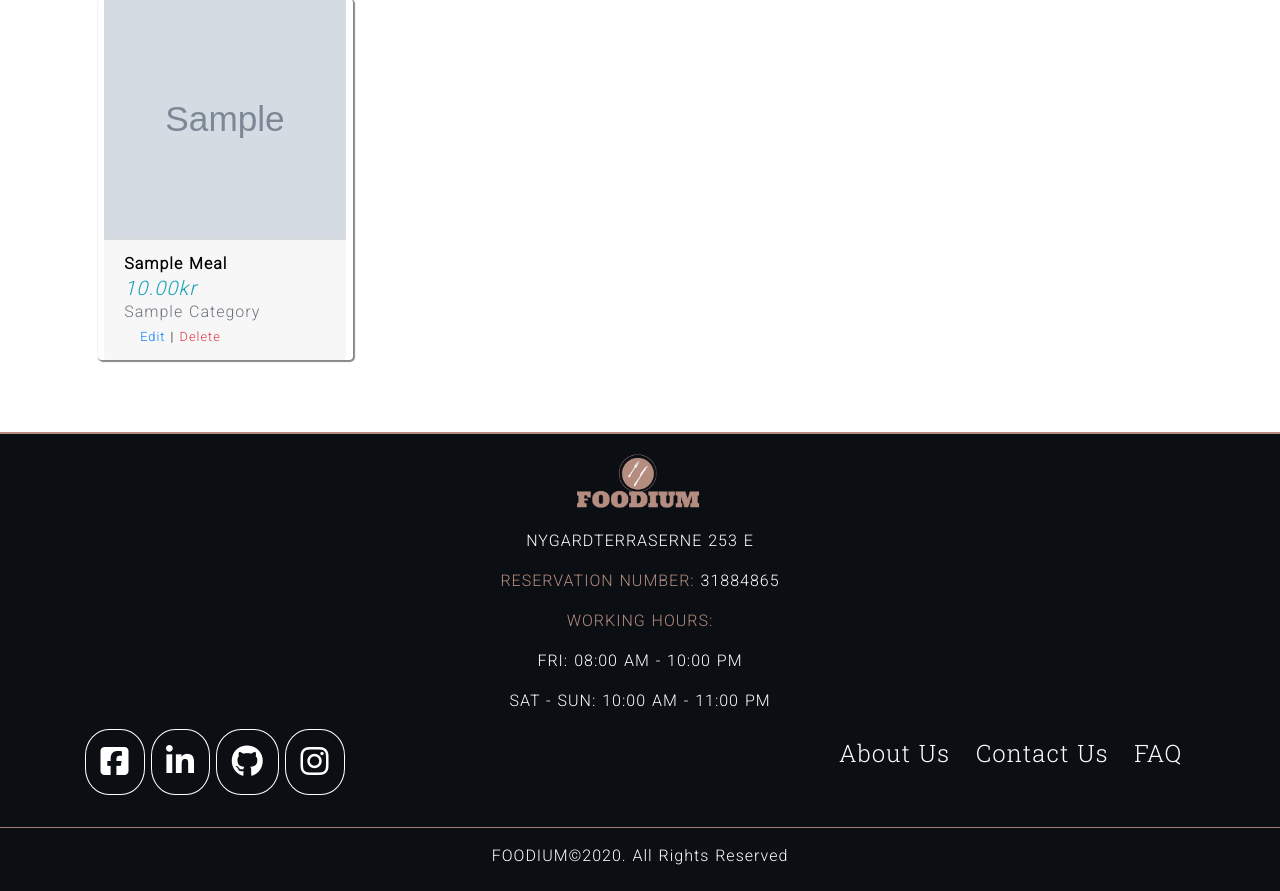
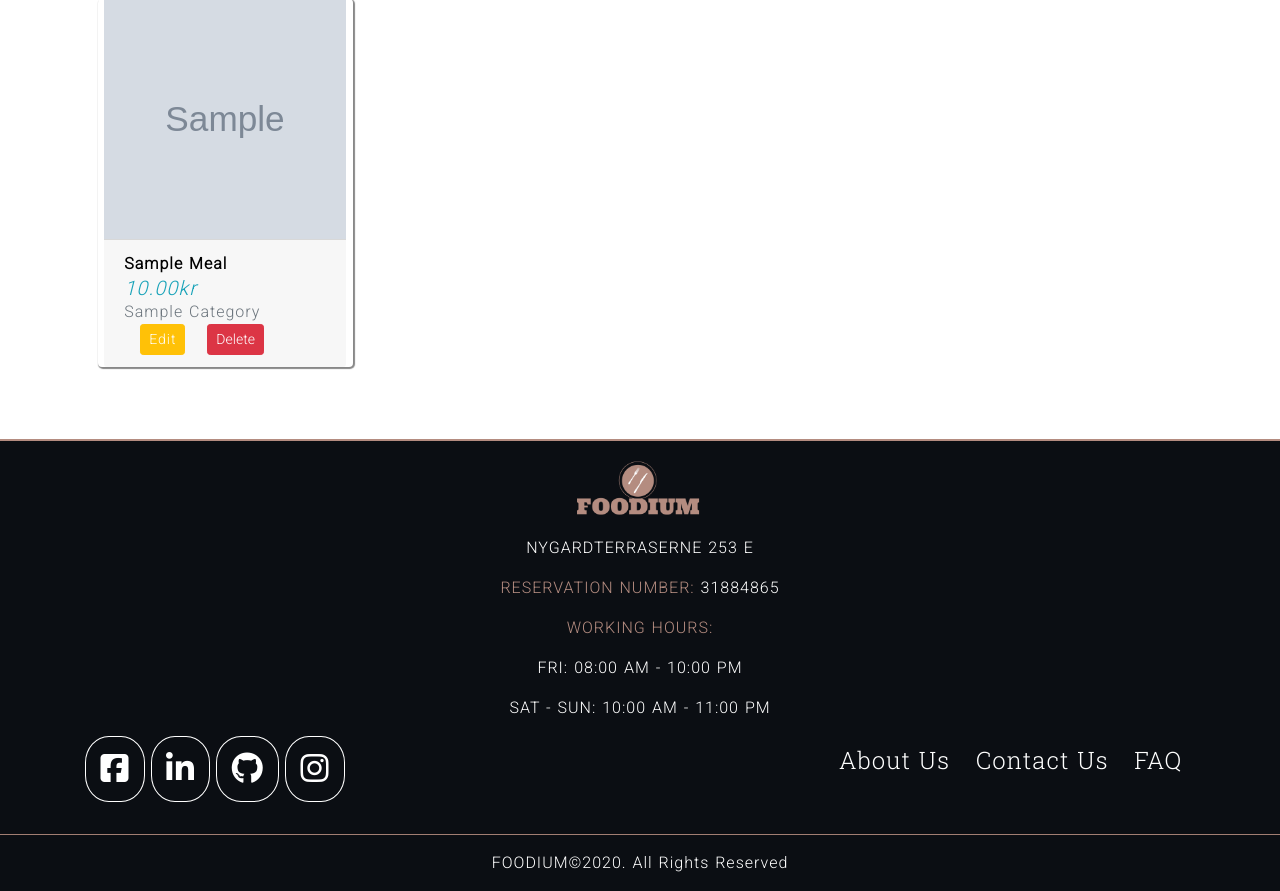
Before and after one commit to Code-Institute-Submissions/foodium_milestone_project_four, a Django app: page /meals/ in a window 1280 px wide. Shown: the part 134-1025 px from the top of the page. Before the commit the page ends 999 px from the top, so only its background shows below. Run offline with Django 3.2, Linux system fonts and the light colour scheme; a user stored in the database is signed in; tables that the repository leaves empty hold one stand-in row (values such as "Sample post"); grey boxes marked "Sample" are stand-in pictures; some libraries are stand-ins or nearby versions.

Commit message:
Added modal popup for defensive programing in meals.html

```diff
--- a/meals/templates/meals/meals.html
+++ b/meals/templates/meals/meals.html
@@ -47,12 +47,41 @@
                         {{ meal.price }}kr
                     </h5>
                     <p class="mb-0 text-muted">{{ meal.category }}</p>
+                    <!-- Allow super users to edit and delete items -->
+                    {% if request.user.is_superuser %}
+                    <div class="ml-3">
+                        <a class="btn btn-sm btn-warning white" href="{% url 'edit_meal' meal.id %}">Edit</a>
 
-                {% if request.user.is_superuser %}
-                <small class="ml-3">
-                    <a href="{% url 'edit_meal' meal.id %}">Edit</a> |
-                    <a class="text-danger" href="{% url 'delete_meal' meal.id %}">Delete</a>
-                </small>
+                        <!-- Button trigger modal -->
+                        <button type="button" class="btn btn-sm btn-danger ml-3" data-toggle="modal"
+                            data-target="#exampleModal">
+                            Delete
+                        </button>
+
+                        <!-- Modal for delete action by super user-->
+                        <div class="modal fade" id="exampleModal" tabindex="-1" role="dialog"
+                            aria-labelledby="exampleModalLabel" aria-hidden="true">
+                            <div class="modal-dialog" role="document">
+                                <div class="modal-content">
+                                    <div class="modal-header">
+                                        <h5 class="modal-title" id="exampleModalLabel">Foodium</h5>
+                                        <button type="button" class="close" data-dismiss="modal" aria-label="Close">
+                                            <span aria-hidden="true">&times;</span>
+                                        </button>
+                                    </div>
+                                    <div class="modal-body">
+                                        Are you sure you want to delete this item?
+                                    </div>
+                                    <div class="modal-footer">
+                                        <button type="button" class="btn btn-sm btn-success"
+                                            data-dismiss="modal">No</button>
+                                        <a class=" btn btn-sm btn-danger white ml-3"
+                                            href="{% url 'delete_meal' meal.id %}">Yes</a>
+                                    </div>
+                                </div>
+                            </div>
+                        </div>
+                    </div>
                 </div>
                 {% endif %}
             </div>
```
